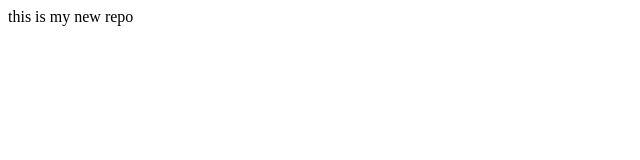
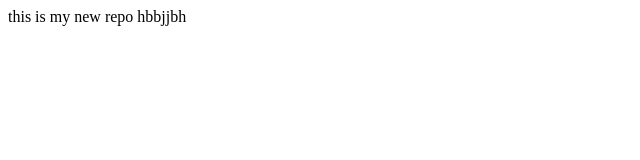
Before and after one commit to vivekpothannagari/localRepo, a plain HTML site: page index.html in a window 1280 px wide. Shown: the full height of the page, 0-640 px from the left. Drawn offline with Linux system fonts and the light colour scheme.

Commit message:
first commit

```diff
--- a/index.html
+++ b/index.html
@@ -1 +1 @@
-<p>this is my new repo</p>
+<p>this is my new repo  hbbjjbh</p>
```
